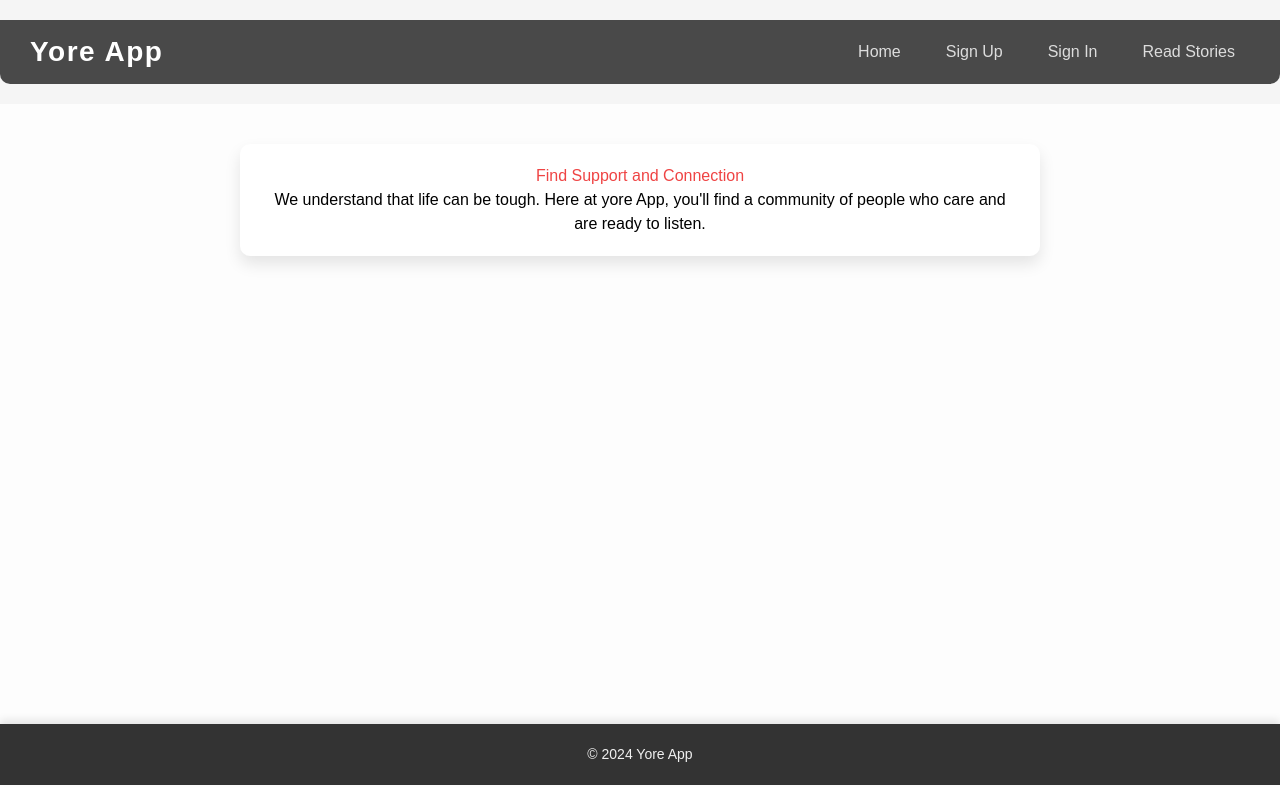
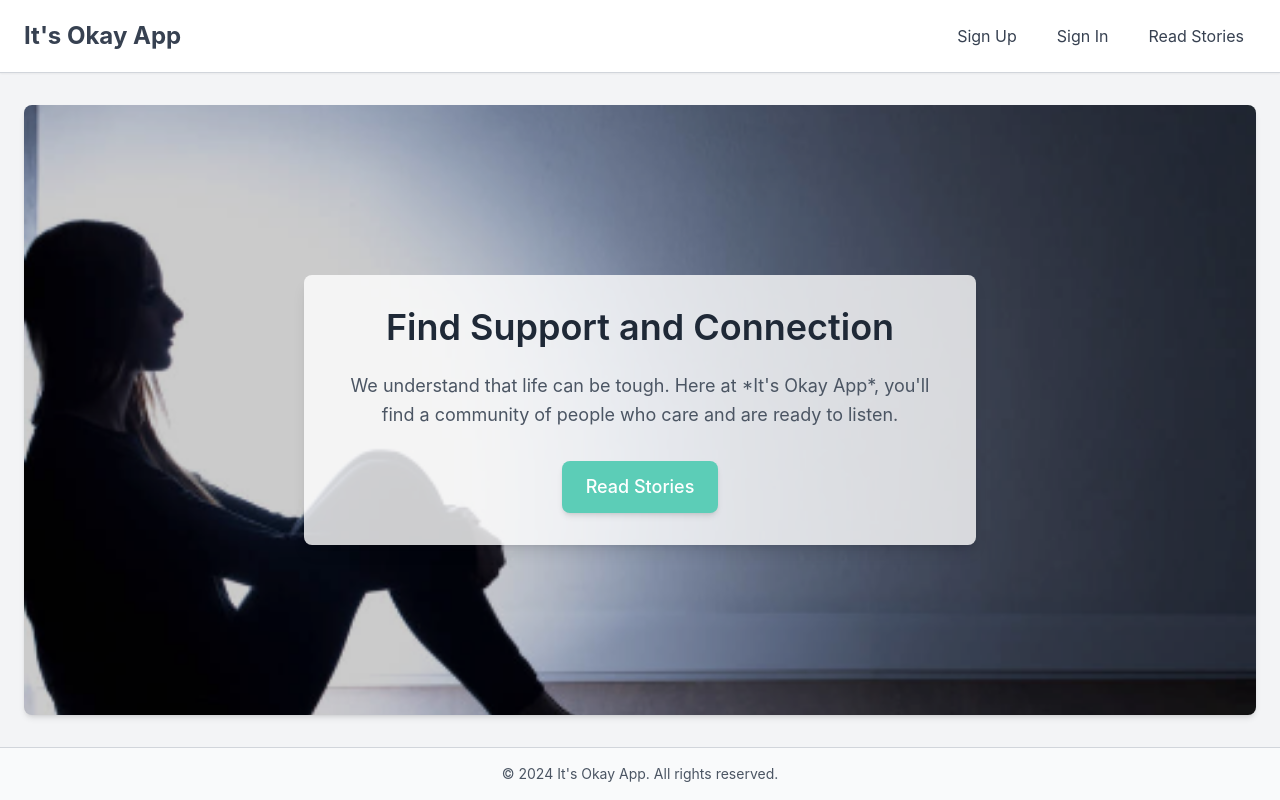
Before and after one commit to Kyomuhe/okay_site, a React (Create React App) app: page / in a window 1280 px wide. Built offline with nearby package versions, Linux system fonts and the light colour scheme.

Commit message:
chnaged landing page

```diff
--- a/src/App.js
+++ b/src/App.js
@@ -1,43 +1,19 @@
+// App.js
 import React from "react";
-import { BrowserRouter, Route, Routes, Link, Navigate } from "react-router-dom";
-import "./App.css";
+import { BrowserRouter, Route, Routes, Navigate } from "react-router-dom";
 import Signup from "./components/signup";
 import Signin from "./components/signin";
 import Read from "./components/read";
+import Home from "./components/Home";
 
 function App() {
     return (
         <BrowserRouter>
             <div className="App">
-				<header className="App-header">
-					<div className="top-menu">
-						<h1 className="app-name">Yore App</h1>
-						<nav>
-							<Link to="/">Home</Link>
-							<Link to="/signup">Sign Up</Link>
-							<Link to="/signin">Sign In</Link>
-							<Link to="/read">Read Stories</Link>
-						</nav>
-					</div>
-				</header>
-
-				{}
                 <div className="main-content">
                     <Routes>
                         {/* Route for Home */}
-						<Route
-							path="/"
-							element={
-								<div className="content">
-									<h2 className="text-red-500">Find Support and Connection</h2>
-									<p>
-										We understand that life can be tough. Here at yore App,
-										you'll find a community of people who care and are ready to
-										listen.
-									</p>
-								</div>
-							}
-						/>
+                        <Route path="/" element={<Home />} /> {/* Use the Home component here */}
                         <Route path="/signup" element={<Signup />} />
                         <Route path="/signin" element={<Signin />} />
                         <Route path="/read" element={<Read />} />
@@ -46,7 +22,6 @@ function App() {
                     </Routes>
                 </div>
 
-				<footer className="App-footer">&copy; 2024 Yore App</footer>
             </div>
         </BrowserRouter>
     );
--- /dev/null
+++ b/src/components/Home.js
@@ -0,0 +1,65 @@
+// Home.js
+import React from "react";
+import { Link } from "react-router-dom";
+import dep1 from "../dep1.PNG"; // Import the image file
+
+const Home = () => {
+  return (
+    <div className="min-h-screen flex flex-col bg-gray-100 text-gray-800">
+      {/* Header */}
+      <header className="bg-white shadow-sm">
+        <div className="flex justify-between items-center px-6 py-4 border-b border-gray-300">
+          <h1 className="text-2xl font-bold text-gray-700">It's Okay App</h1>
+          <nav className="flex gap-4">
+            <Link
+              to="/signup"
+              className="text-gray-700 hover:text-mint-500 px-3 py-2 rounded transition"
+            >
+              Sign Up
+            </Link>
+            <Link
+              to="/signin"
+              className="text-gray-700 hover:text-mint-500 px-3 py-2 rounded transition"
+            >
+              Sign In
+            </Link>
+            <Link
+              to="/read"
+              className="text-gray-700 hover:text-mint-500 px-3 py-2 rounded transition"
+            >
+              Read Stories
+            </Link>
+          </nav>
+        </div>
+      </header>
+
+      {/* Main Content with Background Image */}
+      <main
+        className="flex-1 flex flex-col items-center justify-center px-6 py-12 bg-white shadow-md mx-6 my-8 rounded-lg bg-cover bg-center"
+        style={{ backgroundImage: `url(${dep1})` }}
+      >
+        <div className="bg-white bg-opacity-80 p-8 rounded-lg shadow-lg max-w-2xl text-center">
+          <h2 className="text-4xl font-semibold text-gray-800 mb-6">
+            Find Support and Connection
+          </h2>
+          <p className="text-lg text-gray-600 mb-8 leading-relaxed">
+            We understand that life can be tough. Here at *It's Okay App*, you'll find a community of people who care and are ready to listen.
+          </p>
+          <Link
+            to="/read"
+            className="inline-block px-6 py-3 bg-mint-500 text-white text-lg font-medium rounded-lg shadow-md hover:bg-mint-600 transition transform hover:-translate-y-1"
+          >
+            Read Stories
+          </Link>
+        </div>
+      </main>
+
+      {/* Footer */}
+      <footer className="bg-gray-50 text-center py-4 text-sm text-gray-600 border-t border-gray-300">
+        © 2024 It's Okay App. All rights reserved.
+      </footer>
+    </div>
+  );
+};
+
+export default Home;
--- a/src/components/signin.js
+++ b/src/components/signin.js
@@ -1,21 +1,41 @@
 import React from 'react';
-
 
 const Signin = () => {
   return (
-    <div className="signin-container">
-      <div className="signin-box">
-        <h2>Sign In</h2>
+    <div className="flex items-center justify-center min-h-screen bg-gray-100">
+      <div className="w-full max-w-md bg-white border border-gray-300 rounded-lg shadow-lg p-6">
+        <h2 className="text-2xl font-semibold text-gray-800 text-center mb-6">Sign In</h2>
         <form>
-          <div className="input-group">
-            <label htmlFor="username">Username</label>
-            <input type="text" id="username" name="username" required />
+          <div className="mb-4">
+            <label htmlFor="username" className="block text-gray-700 font-medium mb-2">
+              Username
+            </label>
+            <input
+              type="text"
+              id="username"
+              name="username"
+              required
+              className="w-full px-4 py-2 border border-gray-300 rounded-lg focus:ring-2 focus:ring-primary focus:outline-none"
+            />
           </div>
-          <div className="input-group">
-            <label htmlFor="password">Password</label>
-            <input type="password" id="password" name="password" required />
+          <div className="mb-6">
+            <label htmlFor="password" className="block text-gray-700 font-medium mb-2">
+              Password
+            </label>
+            <input
+              type="password"
+              id="password"
+              name="password"
+              required
+              className="w-full px-4 py-2 border border-gray-300 rounded-lg focus:ring-2 focus:ring-primary focus:outline-none"
+            />
           </div>
-          <button type="submit" className="signin-button">Login</button>
+          <button
+            type="submit"
+            className="w-full bg-blue-500 text-white font-medium py-2 px-4 rounded-md hover:bg-blue-600 focus:outline-none focus:ring-2 focus:ring-blue-500 focus:ring-offset-2"
+          >
+            Login
+          </button>
         </form>
       </div>
     </div>
--- a/src/components/signup.js
+++ b/src/components/signup.js
@@ -1,23 +1,43 @@
 import React from 'react';
-
-//import { useHistory } from 'react-router-dom';
 
 const Signup = () => {
   return (
-    <div className="signup-container">
-      <div className="signup-box">
-        <h2>Choose Type of Account</h2>
-        <p className="note">Note: Professional accounts are for medical personnel</p>
+    <div className="flex items-center justify-center min-h-screen bg-gray-100">
+      <div className="w-full max-w-md bg-white border border-gray-300 rounded-lg shadow-lg p-6">
+        <h2 className="text-2xl font-semibold text-gray-800 text-center mb-4">Choose Type of Account</h2>
+        <p className="text-sm text-gray-600 text-center mb-6">
+          Note: Professional accounts are for medical personnel
+        </p>
         <form>
-          <div className="input-group">
-            <input type="radio" id="professional" name="accountType" value="professional" required />
-            <label htmlFor="professional">Professional Account</label>
+          <div className="mb-4">
+            <label htmlFor="professional" className="flex items-center">
+              <input
+                type="radio"
+                id="professional"
+                name="accountType"
+                value="professional"
+                required
+                className="mr-2 text-primary focus:ring-primary focus:ring-offset-0 focus:ring-2"
+              />
+              <span className="text-gray-700">Professional Account</span>
+            </label>
           </div>
-          <div className="input-group">
-            <input type="radio" id="normal" name="accountType" value="normal" required />
-            <label htmlFor="normal">Normal Account</label>
+          <div className="mb-6">
+            <label htmlFor="normal" className="flex items-center">
+              <input
+                type="radio"
+                id="normal"
+                name="accountType"
+                value="normal"
+                required
+                className="mr-2 text-primary focus:ring-primary focus:ring-offset-0 focus:ring-2"
+              />
+              <span className="text-gray-700">Normal Account</span>
+            </label>
           </div>
-          <button type="submit" className="signup-button">Continue</button>
+          <button type="submit" className="w-full bg-blue-500 text-white font-medium py-2 px-4 rounded-md hover:bg-blue-600 focus:outline-none focus:ring-2 focus:ring-blue-500 focus:ring-offset-2">
+            Continue
+          </button>
         </form>
       </div>
     </div>
--- a/tailwind.config.js
+++ b/tailwind.config.js
@@ -2,7 +2,18 @@
 module.exports = {
 	content: ["./src/**/*.{js,jsx,ts,tsx}"],
 	theme: {
-		extend: {},
+		extend: {
+			colors: {
+				mint: {
+					100: "#E6F8F5", // Light mint
+					300: "#AEE6DC", // Softer mint
+					500: "#5CCDB7", // Default mint
+					600: "#4CB9A3", // Darker mint
+					900: "#2F6F63", // Deep mint green
+			},
+
+		},
+		},
 	},
 	plugins: [],
 };
```
Also changed, not shown: src/dep1.PNG (added), src/dep18.PNG (added). Lines whose indentation alone changed are shown as unchanged.
